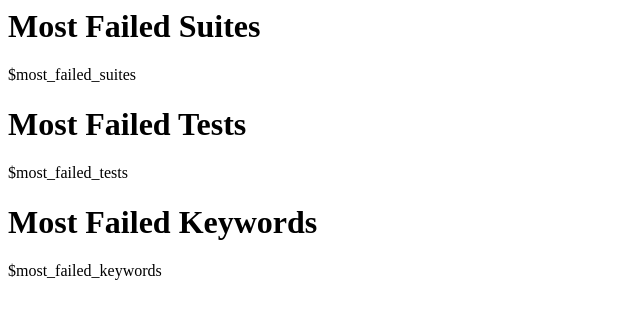
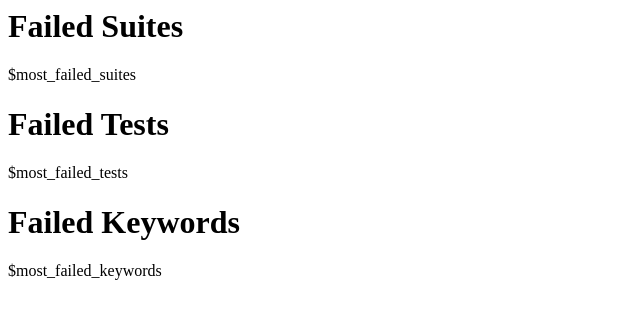
Before and after one commit to MarketSquare/DbBot, a plain HTML site: page examples/failbot/templates/layout.html in a window 1280 px wide. Shown: the whole page, without its empty margins (0-640 px from the left). Drawn offline with Linux system fonts and the light colour scheme.

Commit message:
Remove word 'most'

```diff
--- a/examples/failbot/templates/layout.html
+++ b/examples/failbot/templates/layout.html
@@ -3,11 +3,11 @@
         <title>Test run results</title>
     </head>
     <body>
-        <h1>Most Failed Suites</h1>
+        <h1>Failed Suites</h1>
         $most_failed_suites
-        <h1>Most Failed Tests</h1>
+        <h1>Failed Tests</h1>
         $most_failed_tests
-        <h1>Most Failed Keywords</h1>
+        <h1>Failed Keywords</h1>
         $most_failed_keywords
     </body>
 </html>
```
Also changed, not shown: examples/failbot/templates/table.html (+1 -1 lines), 2 other files.
